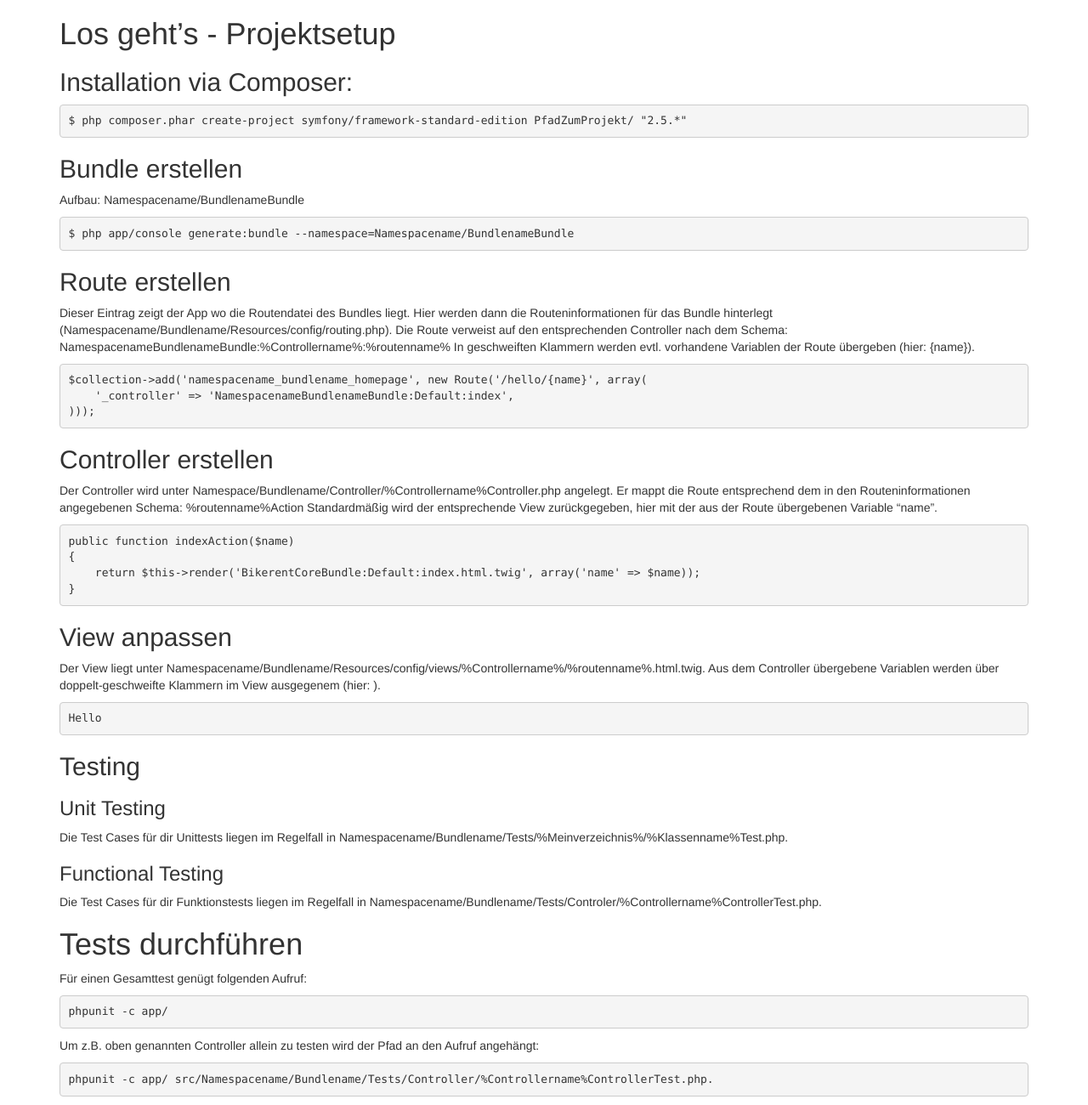
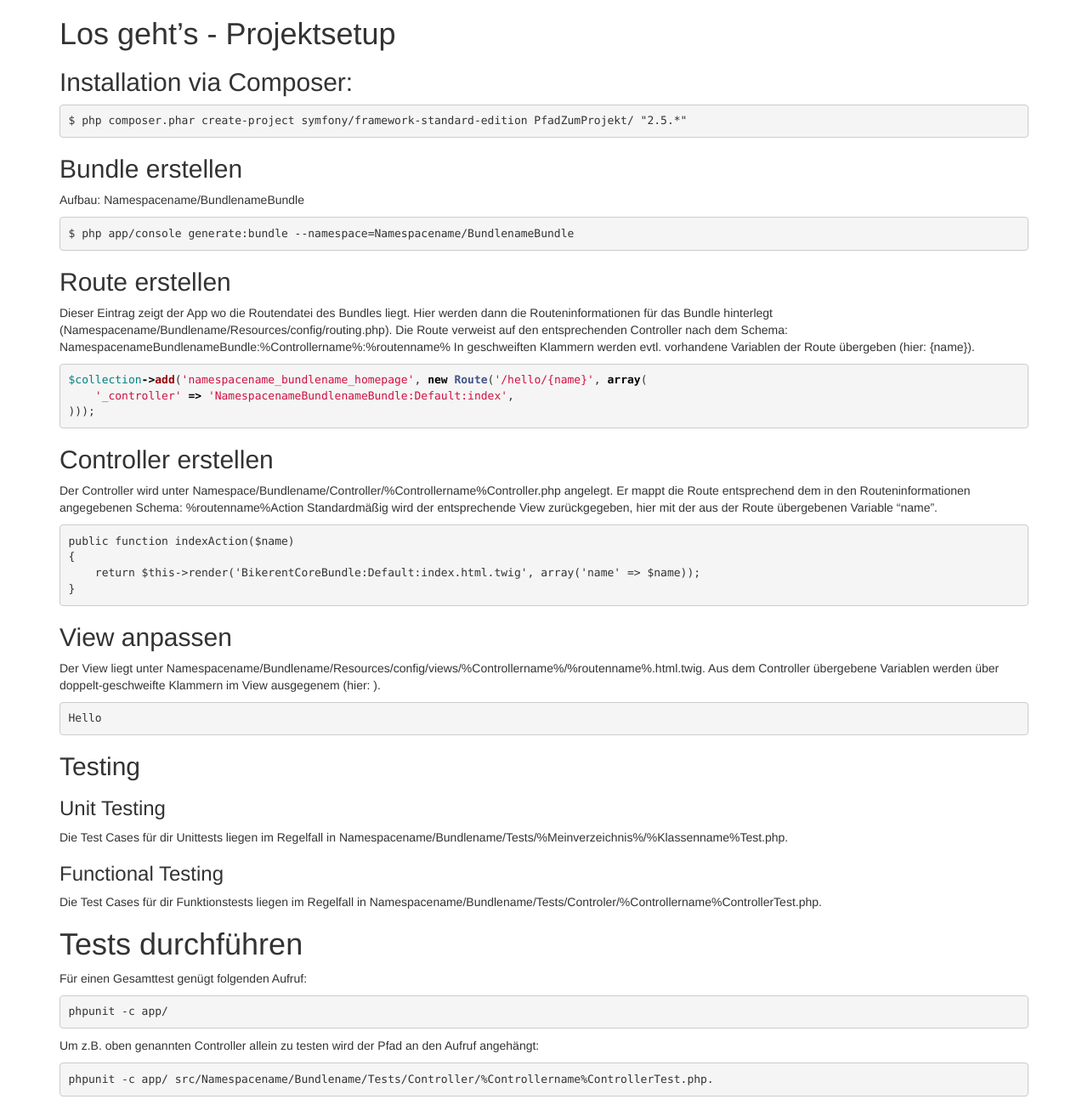
Before and after one commit to kelist/Sf2Documentation, a Jekyll site: the page built from _posts/2014-07-17-los-gehts-projektsetup.md, in a window 1280 px wide. Shown: the whole page at 85% size. Built offline with Jekyll 4.4.1, drawn with Linux system fonts in a browser that asks for light colours; nearby versions of some CDN libraries.

Commit message:
Code Highlighting

```diff
--- a/_layouts/pages.html
+++ b/_layouts/pages.html
@@ -4,7 +4,7 @@
         <title>{% if page.title %}{{ page.title }} - {% endif %}S2fDocumentation</title>
         <meta http-equiv="Content-Type" content="text/html; charset=UTF-8">
         <link href="//maxcdn.bootstrapcdn.com/bootstrap/3.2.0/css/bootstrap.min.css" rel="stylesheet">
-        <link href="{{ site.baseurl }}/github.css" rel="stylesheet">
+        <link href="{{ site.baseurl }}/css/github.css" rel="stylesheet">
     </head>
     <body>
         <div class="container">
```
